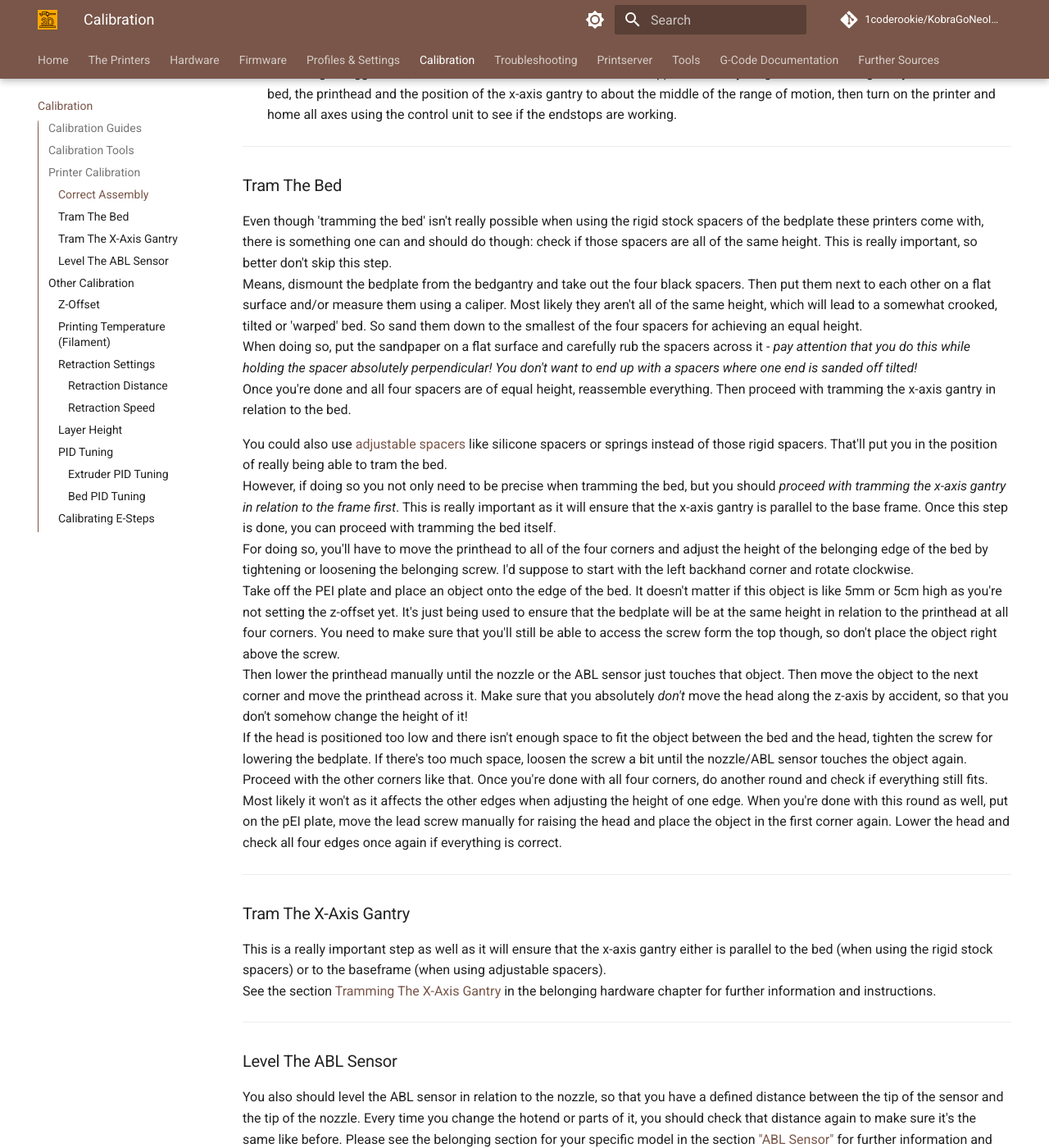
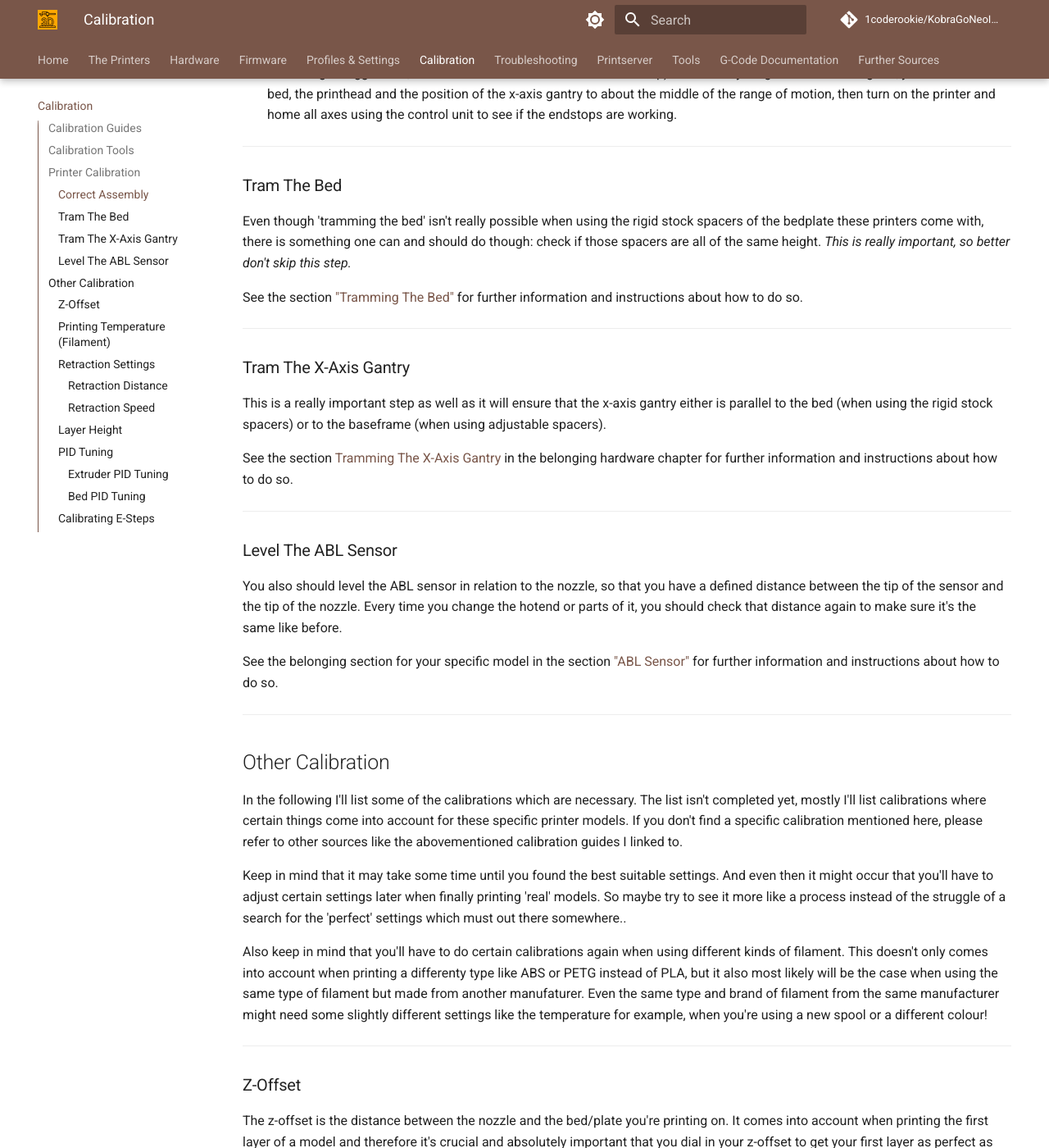
Before and after one commit to 1coderookie/KobraGoNeoInsights, an MkDocs documentation site: the page built from docs/calibration.md, in a window 1280 px wide and 1400 px high, scrolled down 2570 px. Shown: the whole window at 82% size. Built offline with MkDocs 1.6.1 and Material for MkDocs 9.7.7, drawn with Linux system fonts in a browser that asks for light colours; comment, search, counter and statistics services are not loaded.

Commit message:
Update calibration.md

```diff
--- a/docs/calibration.md
+++ b/docs/calibration.md
@@ -64,29 +64,24 @@ Make sure that you built and set up the printer correctly. This is the most impo
 ---
 
 ### Tram The Bed
-Even though 'tramming the bed' isn't really possible when using the rigid stock spacers of the bedplate these printers come with, there is something one can and should do though: check if those spacers are all of the same height. This is really important, so better don't skip this step.
-Means, dismount the bedplate from the bedgantry and take out the four black spacers. Then put them next to each other on a flat surface and/or measure them using a caliper. Most likely they aren't all of the same height, which will lead to a somewhat crooked, tilted or 'warped' bed.  So sand them down to the smallest of the four spacers for achieving an equal height.
-When doing so, put the sandpaper on a flat surface and carefully rub the spacers across it - *pay attention that you do this while holding the spacer absolutely perpendicular! You don't want to end up with a spacers where one end is sanded off tilted!*
-Once you're done and all four spacers are of equal height, reassemble everything. Then proceed with tramming the x-axis gantry in relation to the bed.
+Even though 'tramming the bed' isn't really possible when using the rigid stock spacers of the bedplate these printers come with, there is something one can and should do though: check if those spacers are all of the same height. *This is really important, so better don't skip this step.*
 
-You could also use [adjustable spacers](hardware/bed.md#different-spacers) like silicone spacers or springs instead of those rigid spacers. That'll put you in the position of really being able to tram the bed.
-However, if doing so you not only need to be precise when tramming the bed, but you should *proceed with tramming the x-axis gantry in relation to the frame first*. This is really important as it will ensure that the x-axis gantry is parallel to the base frame. Once this step is done, you can proceed with tramming the bed itself.
-For doing so, you'll have to move the printhead to all of the four corners and adjust the height of the belonging edge of the bed by tightening or loosening the belonging screw. I'd suppose to start with the left backhand corner and rotate clockwise.
-Take off the PEI plate and place an object onto the edge of the bed. It doesn't matter if this object is like 5mm or 5cm high as you're not setting the z-offset yet. It's just being used to ensure that the bedplate will be at the same height in relation to the printhead at all four corners. You need to make sure that you'll still be able to access the screw form the top though, so don't place the object right above the screw.
-Then lower the printhead manually until the nozzle or the ABL sensor just touches that object. Then move the object to the next corner and move the printhead across it. Make sure that you absolutely *don't* move the head along the z-axis by accident, so that you don't somehow change the height of it!
-If the head is positioned too low and there isn't enough space to fit the object between the bed and the head, tighten the screw for lowering the bedplate. If there's too much space, loosen the screw a bit until the nozzle/ABL sensor touches the object again.
-Proceed with the other corners like that. Once you're done with all four corners, do another round and check if everything still fits. Most likely it won't as it affects the other edges when adjusting the height of one edge. When you're done with this round as well, put on the pEI plate, move the lead screw manually for raising the head and place the object in the first corner again. Lower the head and check all four edges once again if everything is correct.
+See the section ["Tramming The Bed"](hardware/bed.md#tramming-the-bed) for further information and instructions about how to do so.
+
 
 ---
 
 ### Tram The X-Axis Gantry
 This is a really important step as well as it will ensure that the x-axis gantry either is parallel to the bed (when using the rigid stock spacers) or to the baseframe (when using adjustable spacers).
-See the section [Tramming The X-Axis Gantry](hardware/axes.md#tramming-the-x-axis-gantry) in the belonging hardware chapter for further information and instructions.
+
+See the section [Tramming The X-Axis Gantry](hardware/axes.md#tramming-the-x-axis-gantry) in the belonging hardware chapter for further information and instructions about how to do so.
 
 ---
 
 ### Level The ABL Sensor
-You also should level the ABL sensor in relation to the nozzle, so that you have a defined distance between the tip of the sensor and the tip of the nozzle. Every time you change the hotend or parts of it, you should check that distance again to make sure it's the same like before. Please see the belonging section for your specific model in the section ["ABL Sensor"](hardware/printhead.md#abl-sensor) for further information and instructions about how to do so.
+You also should level the ABL sensor in relation to the nozzle, so that you have a defined distance between the tip of the sensor and the tip of the nozzle. Every time you change the hotend or parts of it, you should check that distance again to make sure it's the same like before.
+
+See the belonging section for your specific model in the section ["ABL Sensor"](hardware/printhead.md#abl-sensor) for further information and instructions about how to do so.
 
 ---
 
```
